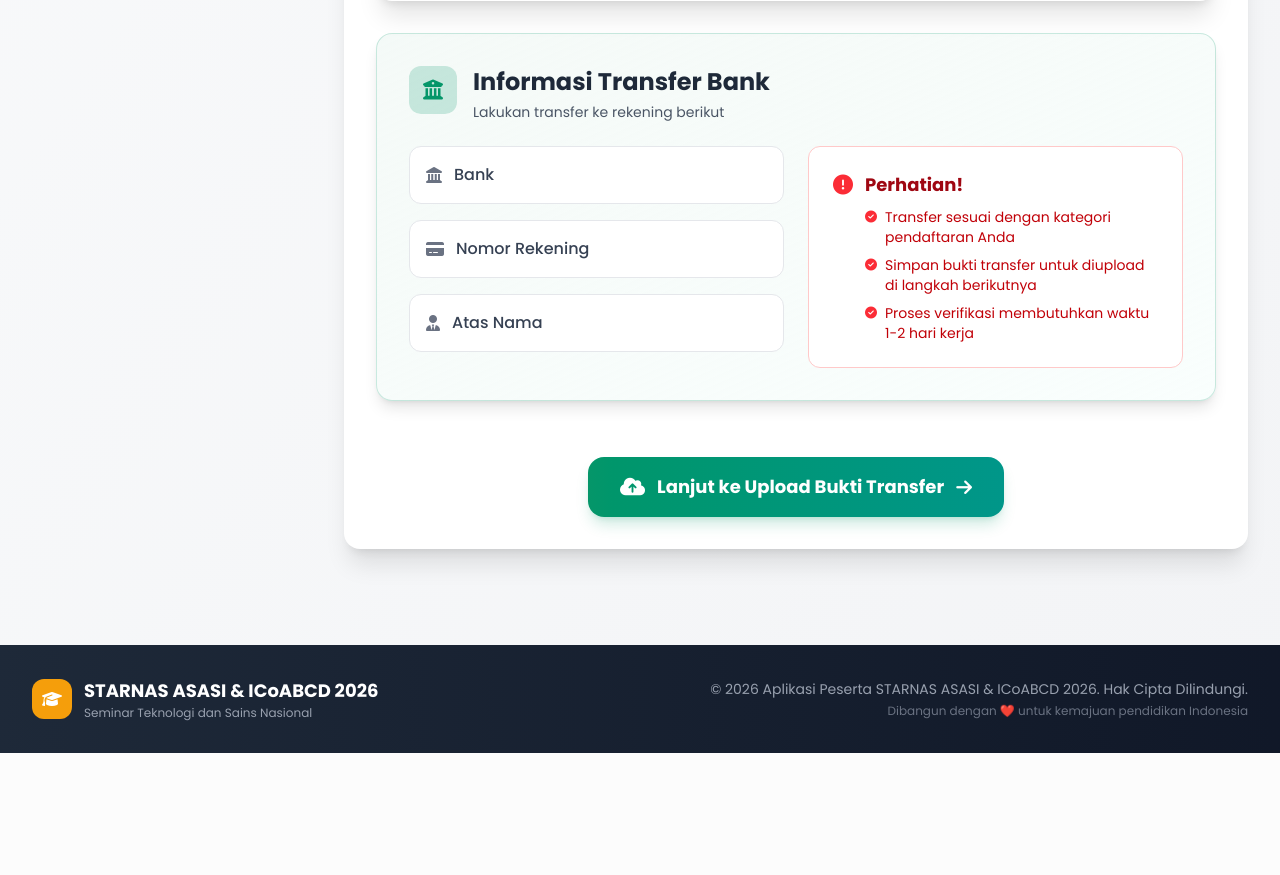
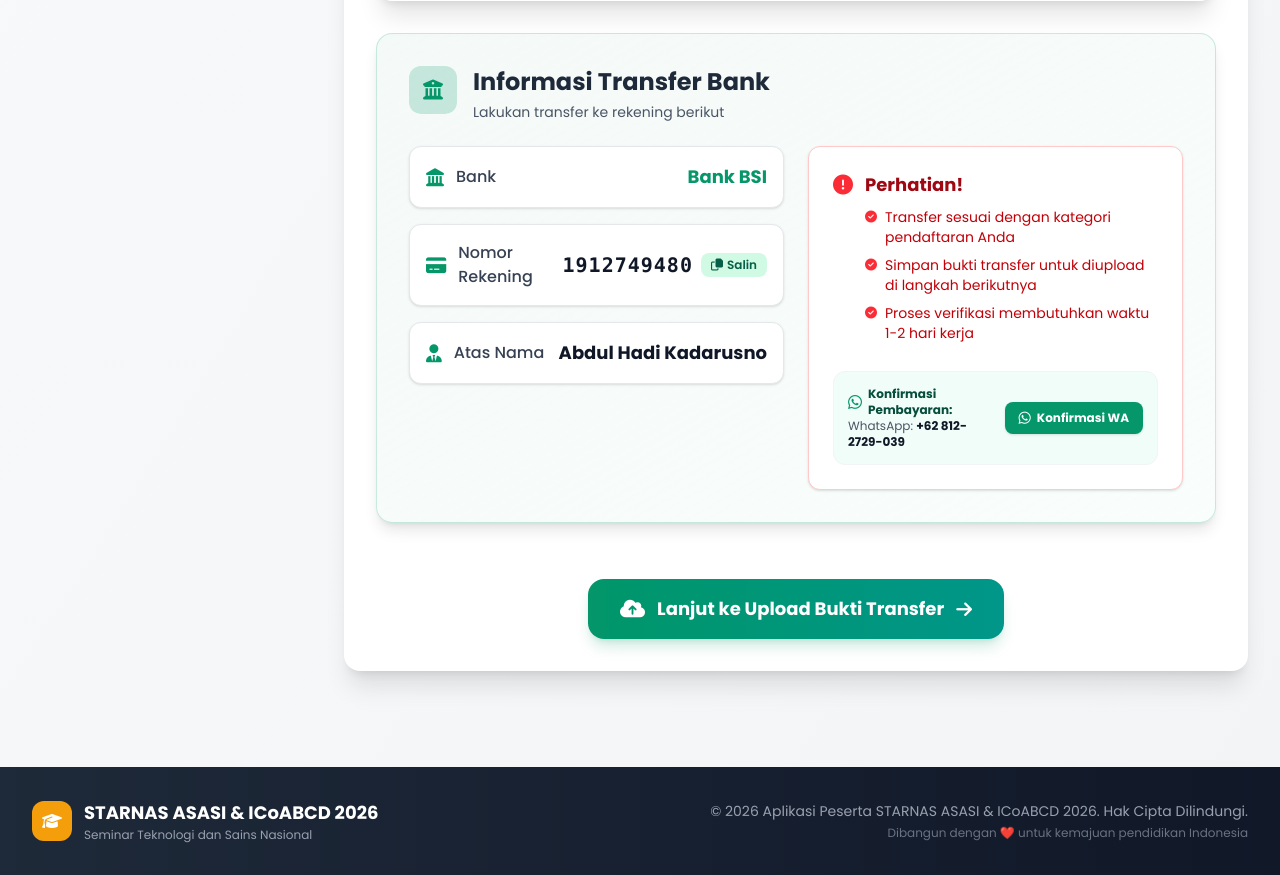
Before and after one commit to kukur-galer2025/starnas, a Laravel app: page /peserta/pembayaran/cara in a window 1280 px wide. Shown: the part 1159-2034 px from the top of the page. Before the commit the page ends 1912 px from the top, so only its background shows below. Run offline with Laravel 12, Linux system fonts and the light colour scheme; a user stored in the database is signed in; data comes from the database, SQL or seed files in the repository; data that the repository does not hold is empty; style sheets or scripts are compiled from the project's sources.

Commit message:
fix: update bank transfer account to BSI Abdul Hadi Kadarusno 1912749480 and add WhatsApp confirmation button

```diff
--- a/resources/views/peserta/beranda.blade.php
+++ b/resources/views/peserta/beranda.blade.php
@@ -83,7 +83,7 @@
                             <i class="fas fa-map-marker-alt text-secondary mr-3"></i>
                             <div>
                                 <p class="text-sm font-semibold text-gray-700">Lokasi</p>
-                                <p class="text-xs text-gray-600 font-bold">The Malioboro Hotel, Yogyakarta</p>
+                                <p class="text-xs text-gray-600 font-bold">Grand Hotel De Djokja, Yogyakarta</p>
                             </div>
                         </div>
                     </div>
--- a/resources/views/peserta/pembayaran_cara.blade.php
+++ b/resources/views/peserta/pembayaran_cara.blade.php
@@ -146,37 +146,45 @@
             <div class="grid grid-cols-1 lg:grid-cols-2 gap-6">
                 <div class="space-y-4">
                     {{-- Detail Bank --}}
-                    <div class="flex flex-col sm:flex-row items-start sm:items-center justify-between p-4 bg-white rounded-xl border border-gray-200">
+                    <div class="flex flex-col sm:flex-row items-start sm:items-center justify-between p-4 bg-white rounded-xl border border-gray-200 shadow-sm">
                         <div class="flex items-center mb-1 sm:mb-0">
-                            <i class="fas fa-landmark text-gray-500 mr-3"></i>
+                            <i class="fas fa-landmark text-primary mr-3 text-lg"></i>
                             <span class="font-medium text-gray-700">Bank</span>
                         </div>
-                        <span class="font-bold text-primary text-lg"></span>
+                        <span class="font-bold text-primary text-lg">Bank BSI</span>
                     </div>
 
                     {{-- Detail Rekening --}}
-                    <div class="flex flex-col sm:flex-row items-start sm:items-center justify-between p-4 bg-white rounded-xl border border-gray-200">
+                    <div class="flex flex-col sm:flex-row items-start sm:items-center justify-between p-4 bg-white rounded-xl border border-gray-200 shadow-sm">
                         <div class="flex items-center mb-1 sm:mb-0">
-                            <i class="fas fa-credit-card text-gray-500 mr-3"></i>
+                            <i class="fas fa-credit-card text-primary mr-3 text-lg"></i>
                             <span class="font-medium text-gray-700">Nomor Rekening</span>
                         </div>
-                        {{-- Nomor Rekening sudah disesuaikan dengan poster --}}
-                        <span class="font-bold text-gray-900 text-lg"></span>
+                        <div class="flex items-center gap-2">
+                            <span id="no-rek" class="font-black text-gray-900 text-xl font-mono tracking-wider">1912749480</span>
+                            <button type="button"
+                                onclick="copyToClipboard('1912749480', this)"
+                                class="inline-flex items-center gap-1 px-2.5 py-1 text-xs font-semibold bg-emerald-100 hover:bg-emerald-200 text-emerald-800 rounded-lg transition-all"
+                                title="Salin nomor rekening">
+                                <i class="far fa-copy text-xs"></i>
+                                <span>Salin</span>
+                            </button>
+                        </div>
                     </div>
 
                     {{-- Detail Atas Nama --}}
-                    <div class="flex flex-col sm:flex-row items-start sm:items-center justify-between p-4 bg-white rounded-xl border border-gray-200">
+                    <div class="flex flex-col sm:flex-row items-start sm:items-center justify-between p-4 bg-white rounded-xl border border-gray-200 shadow-sm">
                         <div class="flex items-center mb-1 sm:mb-0">
-                            <i class="fas fa-user-tie text-gray-500 mr-3"></i>
+                            <i class="fas fa-user-tie text-primary mr-3 text-lg"></i>
                             <span class="font-medium text-gray-700">Atas Nama</span>
                         </div>
-                        {{-- Atas Nama sudah disesuaikan dengan poster --}}
-                        <span class="font-bold text-gray-900 text-lg"></span>
+                        <span class="font-bold text-gray-900 text-lg">Abdul Hadi Kadarusno</span>
                     </div>
                 </div>
 
-                <div class="bg-white rounded-xl border border-red-200 p-6">
-                    <div class="flex items-start space-x-3">
+                <div class="bg-white rounded-xl border border-red-200 p-6 flex flex-col justify-between shadow-sm">
+                    <div>
+                        <div class="flex items-start space-x-3 mb-3">
                             <div class="flex-shrink-0">
                                 <i class="fas fa-exclamation-circle text-red-500 text-xl mt-1"></i>
                             </div>
@@ -199,6 +207,22 @@
                             </div>
                         </div>
                     </div>
+
+                    {{-- Konfirmasi Pembayaran WhatsApp --}}
+                    <div class="mt-4 pt-3.5 border-t border-gray-100 flex flex-col sm:flex-row items-start sm:items-center justify-between gap-3 bg-emerald-50/70 p-3.5 rounded-xl border border-emerald-200">
+                        <div class="text-xs text-gray-700">
+                            <div class="font-bold text-emerald-900 flex items-center gap-1.5">
+                                <i class="fab fa-whatsapp text-emerald-600 text-base"></i> Konfirmasi Pembayaran:
+                            </div>
+                            <span class="text-gray-600">WhatsApp: <strong class="text-gray-900">+62 812-2729-039</strong></span>
+                        </div>
+                        <a href="https://wa.me/628122729039?text=Halo%20Admin%20STARNAS%20ASASI%202026,%20saya%20sudah%20melakukan%20transfer%20ke%20rekening%20BSI%201912749480%20a.n.%20Abdul%20Hadi%20Kadarusno.%20Mohon%20untuk%20dikonfirmasi."
+                           target="_blank"
+                           class="inline-flex items-center gap-1.5 px-3.5 py-2 bg-emerald-600 hover:bg-emerald-700 text-white text-xs font-bold rounded-lg shadow-sm transition-all whitespace-nowrap">
+                            <i class="fab fa-whatsapp text-sm"></i> Konfirmasi WA
+                        </a>
+                    </div>
+                </div>
             </div>
         </div>
 
@@ -211,4 +235,22 @@
             </a>
         </div>
     </div>
+
+    @push('scripts')
+    <script>
+        function copyToClipboard(text, btn) {
+            navigator.clipboard.writeText(text).then(function() {
+                const originalHtml = btn.innerHTML;
+                btn.innerHTML = '<i class="fas fa-check text-xs"></i> <span>Tersalin!</span>';
+                btn.classList.add('bg-emerald-200');
+                setTimeout(function() {
+                    btn.innerHTML = originalHtml;
+                    btn.classList.remove('bg-emerald-200');
+                }, 2000);
+            }).catch(function(err) {
+                console.error('Gagal menyalin: ', err);
+            });
+        }
+    </script>
+    @endpush
 @endsection
```
Also changed, not shown: resources/views/peserta/pembayaran_upload.blade.php (+48 -0 lines). Lines whose indentation alone changed are shown as unchanged.
